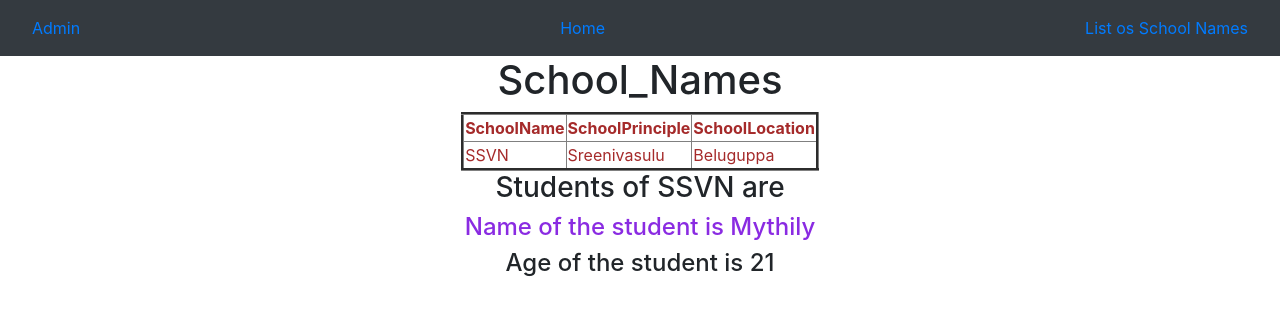
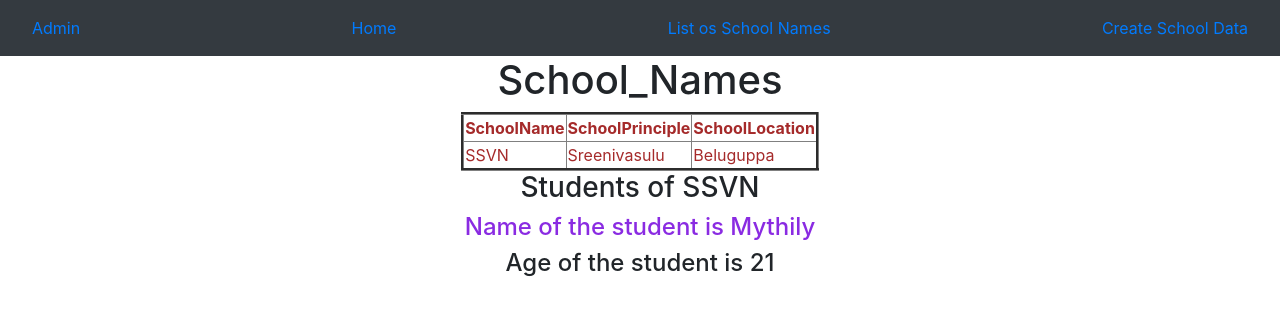
Before and after one commit to racharlamythily4/36pro-CBV_DetailView_ListView_TemplateView, a Django app: page /1/ in a window 1280 px wide. Shown: the top 315 px of the page. Run offline with Django 4.2, Linux system fonts and the light colour scheme; data comes from the database, SQL or seed files in the repository; both versions use the stored data as it was after the commit.

Commit message:
first commit

```diff
--- a/app/views.py
+++ b/app/views.py
@@ -2,7 +2,7 @@ from django.shortcuts import render
 
 # Create your views here.
 from app.models import *
-from django.views.generic import ListView,TemplateView,DetailView
+from django.views.generic import ListView,TemplateView,DetailView,CreateView
 
 class home(TemplateView):
     template_name='app/home.html'
@@ -15,3 +15,7 @@ class School_List(ListView):
 class School_Detail(DetailView):
     model=School
     context_object_name='schobj'
+
+class School_Create(CreateView):
+    model=School
+    fields='__all__'
--- a/pro/urls.py
+++ b/pro/urls.py
@@ -21,6 +21,8 @@ urlpatterns = [
     path("admin/", admin.site.urls),
     path('home/',home.as_view(),name='home'),
     path('School_List/',School_List.as_view(),name='School_List'),
+    path('School_Create/',School_Create.as_view(),name='School_Create'),
 
-    re_path('(?P<pk>\d+)/',School_Detail.as_view(),name='detail')
+
+    re_path('(?P<pk>\d+)/',School_Detail.as_view(),name='detail'),
 ]
--- a/templates/app/dummy.html
+++ b/templates/app/dummy.html
@@ -17,6 +17,7 @@
         <a href="{% url 'admin:index' %}" class="nav-link">Admin</a>
         <a href="{% url 'home' %}" class="nav-link">Home</a>
         <a href="{% url 'School_List' %}" class="nav-link">List os School Names</a>
+        <a href="{% url 'School_Create' %}" class="nav-link">Create School Data</a>
     </nav>
 
     <!-- Optional JavaScript; choose one of the two! -->
--- a/templates/app/school_detail.html
+++ b/templates/app/school_detail.html
@@ -23,7 +23,7 @@
 
 
     </table>
-    <h3>Students of {{schobj}} are </h3>
+    <h3>Students of {{schobj}}</h3>
         {% for st in schobj.students.all %}
 
             <h4 style="color: blueviolet;">Name of the student is {{st.Stname}}</h4>
```
Also changed, not shown: templates/app/school_form.html (added, +19 -0 lines), db.sqlite3.
